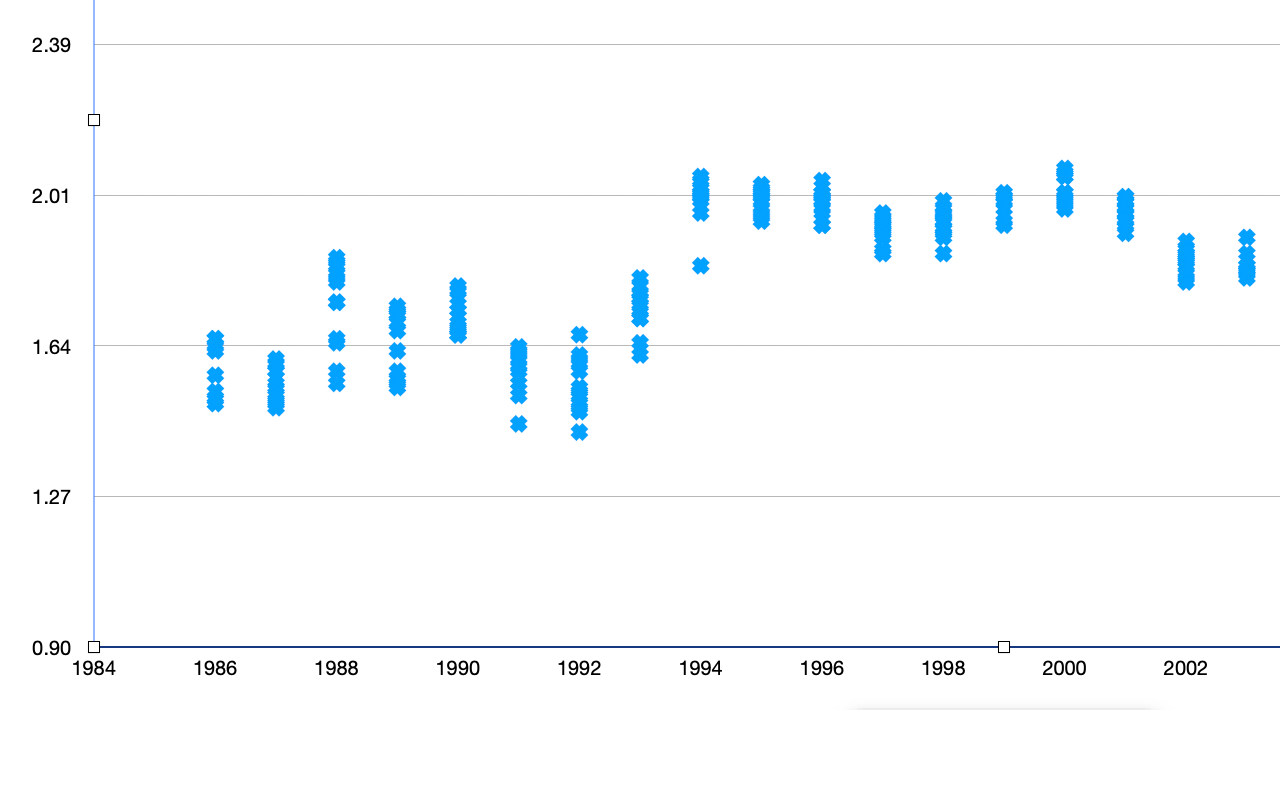
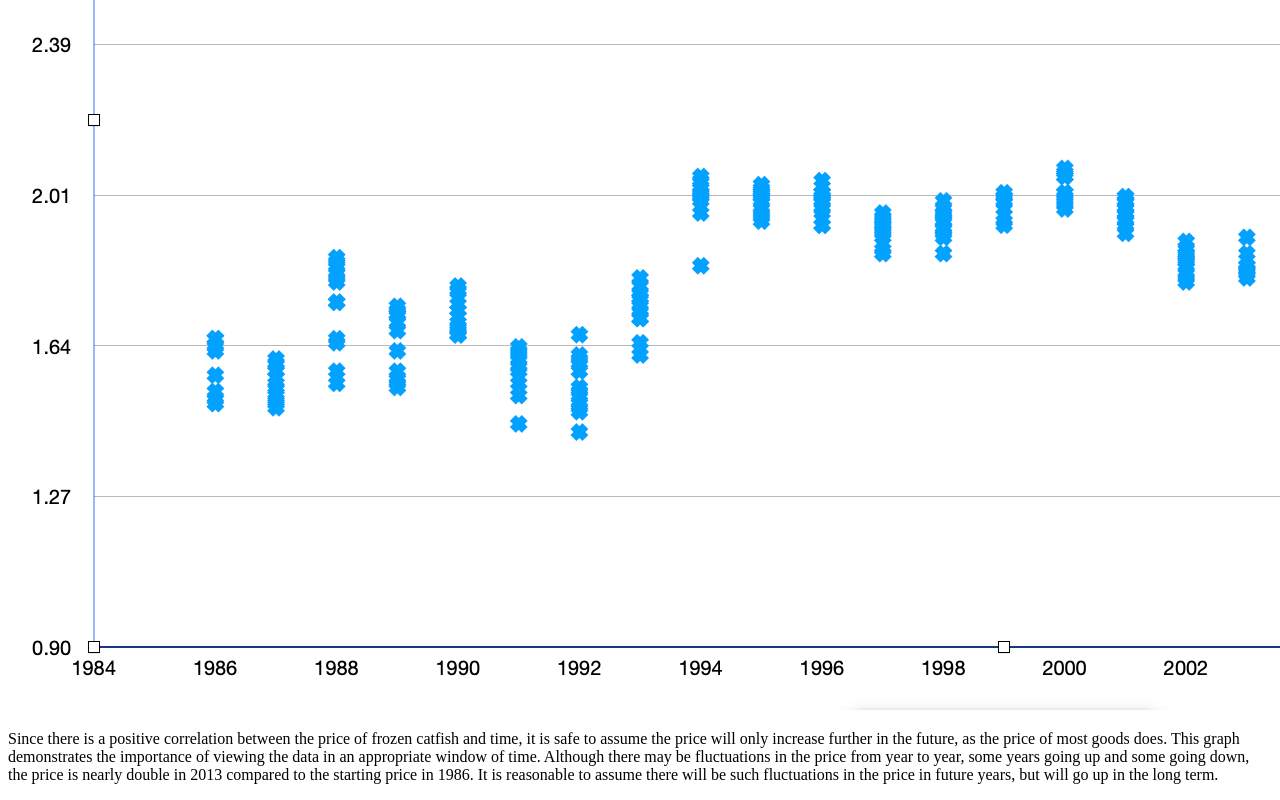
Before and after one commit to BatchOfAllTrades/BigDataProject, a plain HTML site: page index.html in a window 1280 px wide. Shown: the part 1226-2026 px from the top of the page. Before the commit the page ends 1948 px from the top, so only its background shows below. Drawn offline with Linux system fonts and the light colour scheme.

Commit message:
Update index.html

```diff
--- a/index.html
+++ b/index.html
@@ -45,6 +45,11 @@
 
 <img src="Catfish_Price.png" alt="Price of Frozen Catfish over time.">
 
+<p>Since there is a positive correlation between the price of frozen catfish and time, it is safe to assume the price will only increase further in the future,
+  as the price of most goods does.  This graph demonstrates the importance of viewing the data in an appropriate window of time.  Although there may be
+  fluctuations in the price from year to year, some years going up and some going down, the price is nearly double in 2013 compared to the starting price in
+  1986.  It is reasonable to assume there will be such fluctuations in the price in future years, but will go up in the long term.</p>
+
 
 </body>
 </html>
```
